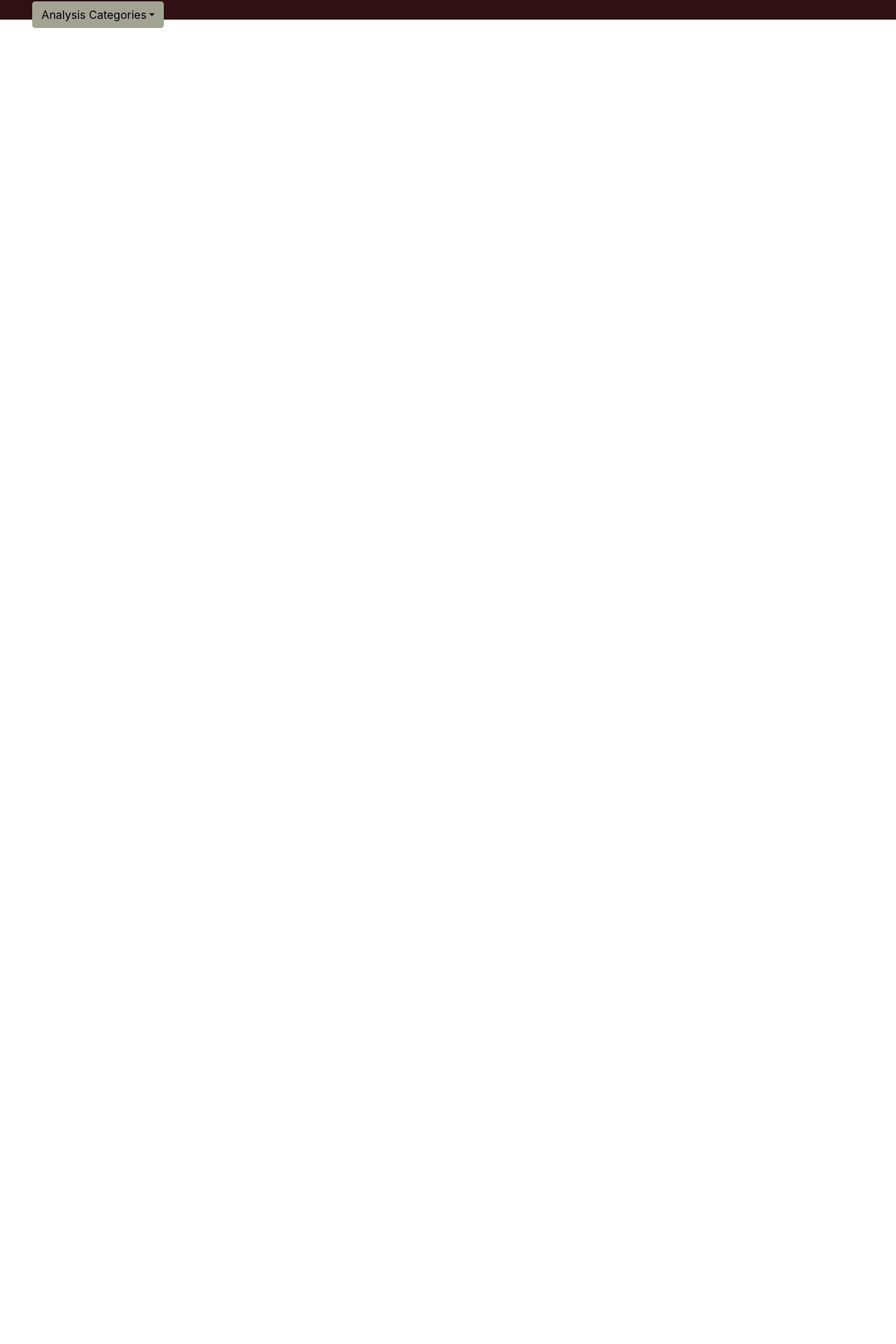
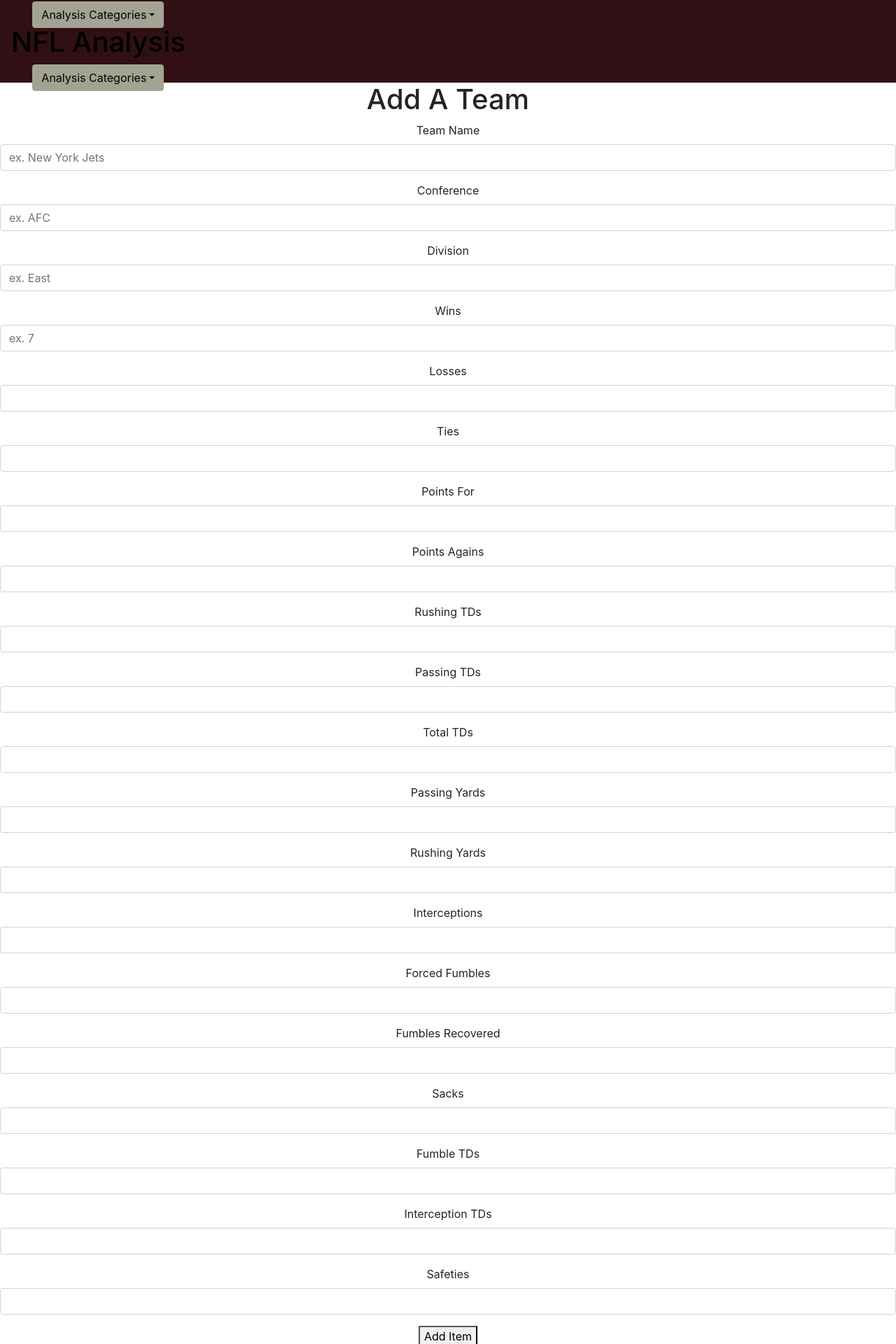
Before and after one commit to Juicester/project4-frontend, a React (Create React App) app: page /addteam in a window 1280 px wide. Shown: the part 62-1982 px from the top of the page at 70% size. Before the commit the page ends 800 px from the top, so only its background shows below. Built offline with nearby package versions, Linux system fonts and the light colour scheme.

Commit message:
Added Create for Teams

```diff
--- a/src/App.js
+++ b/src/App.js
@@ -9,6 +9,7 @@
 import AnalysisPage from './components/AnalysisPage/AnalysisPage';
 import TeamDetails from './components/TeamDetails/TeamDetails';
 import GameDetails from './components/GameDetails/GameDetails';
+import AddTeam from './components/AddTeam/AddTeam';
 
 function App(props) {
 	return (
@@ -120,6 +121,7 @@
 						/>
 					)}
 				/>
+				<Route path={`/addteam`} exact={true} component={AddTeam} />
 			</Switch>
 			{/* <Footer /> */}
 		</div>
--- /dev/null
+++ b/src/components/AddTeam/AddTeam.js
@@ -0,0 +1,245 @@
+import React, { useState } from 'react';
+import Form from 'react-bootstrap/Form';
+import Header from '../Header/Header';
+import './AddTeam.css';
+
+function AddTeam({ match, history }) {
+	const url = 'http://localhost:8000/teams';
+	const [team, setTeam] = useState({
+		team_name: '',
+		conference: '',
+		division: '',
+		wins: '',
+		losses: '',
+		ties: '',
+		points_for: '',
+		points_against: '',
+		rush_td: '',
+		pass_td: '',
+		total_td: '',
+		pass_yards: '',
+		rush_yards: '',
+		int_for: '12',
+		forced_fumbles: '12',
+		fumbles_recovered: '8',
+		sacks: '23',
+		fumble_td: '23',
+		int_td: '23',
+		safeties: '23',
+	});
+
+	function handleChange(e) {
+		setTeam({ ...team, [e.target.name]: e.target.value });
+	}
+
+	function handleSubmit(e) {
+		e.preventDefault();
+		fetch(`${url}`, {
+			method: 'POST',
+			body: JSON.stringify(team),
+			headers: {
+				'Content-Type': 'application/json',
+			},
+		})
+			.then((response) => response.json())
+			.then((response) => {
+				history.push(`/teams/${response.id}`);
+			})
+			.catch(console.error);
+	}
+
+	return (
+		<div className='testing'>
+			<Header />
+			<h1 className='addTitle'>Add A Team</h1>
+			<Form onSubmit={handleSubmit}>
+				<Form.Group controlId='exampleForm.ControlInput1'>
+					<Form.Label>Team Name</Form.Label>
+					<Form.Control
+						type='text'
+						placeholder='ex. New York Jets'
+						name='team_name'
+						onChange={handleChange}
+						className='name-input'
+					/>
+				</Form.Group>
+				<Form.Group controlId='exampleForm.ControlInput1'>
+					<Form.Label>Conference</Form.Label>
+					<Form.Control
+						type='text'
+						placeholder='ex. AFC'
+						name='conference'
+						onChange={handleChange}
+						className='conf-input'
+					/>
+				</Form.Group>
+				<Form.Group controlId='exampleForm.ControlInput1'>
+					<Form.Label>Division</Form.Label>
+					<Form.Control
+						type='text'
+						placeholder='ex. East'
+						name='division'
+						onChange={handleChange}
+						className='div-input'
+					/>
+				</Form.Group>
+				<Form.Group controlId='exampleForm.ControlInput1'>
+					<Form.Label>Wins</Form.Label>
+					<Form.Control
+						type='text'
+						placeholder='ex. 7'
+						name='wins'
+						onChange={handleChange}
+						className='name-input'
+					/>
+				</Form.Group>
+				<Form.Group controlId='exampleForm.ControlInput1'>
+					<Form.Label>Losses</Form.Label>
+					<Form.Control
+						type='text'
+						name='losses'
+						onChange={handleChange}
+						className='cat-input'
+					/>
+				</Form.Group>
+				<Form.Group controlId='exampleForm.ControlInput1'>
+					<Form.Label>Ties</Form.Label>
+					<Form.Control
+						type='text'
+						name='ties'
+						onChange={handleChange}
+						className='cat-input'
+					/>
+				</Form.Group>
+				<Form.Group controlId='exampleForm.ControlInput1'>
+					<Form.Label>Points For</Form.Label>
+					<Form.Control
+						type='text'
+						name='points_for'
+						onChange={handleChange}
+						className='cat-input'
+					/>
+				</Form.Group>
+				<Form.Group controlId='exampleForm.ControlInput1'>
+					<Form.Label>Points Agains</Form.Label>
+					<Form.Control
+						type='text'
+						name='points_against'
+						onChange={handleChange}
+						className='cat-input'
+					/>
+				</Form.Group>
+				<Form.Group controlId='exampleForm.ControlInput1'>
+					<Form.Label>Rushing TDs</Form.Label>
+					<Form.Control
+						type='text'
+						name='rush_td'
+						onChange={handleChange}
+						className='cat-input'
+					/>
+				</Form.Group>
+				<Form.Group controlId='exampleForm.ControlInput1'>
+					<Form.Label>Passing TDs</Form.Label>
+					<Form.Control
+						type='text'
+						name='pass_td'
+						onChange={handleChange}
+						className='cat-input'
+					/>
+				</Form.Group>
+				<Form.Group controlId='exampleForm.ControlInput1'>
+					<Form.Label>Total TDs</Form.Label>
+					<Form.Control
+						type='text'
+						name='total_td'
+						onChange={handleChange}
+						className='cat-input'
+					/>
+				</Form.Group>
+				<Form.Group controlId='exampleForm.ControlInput1'>
+					<Form.Label>Passing Yards</Form.Label>
+					<Form.Control
+						type='text'
+						name='pass_yards'
+						onChange={handleChange}
+						className='cat-input'
+					/>
+				</Form.Group>
+				<Form.Group controlId='exampleForm.ControlInput1'>
+					<Form.Label>Rushing Yards</Form.Label>
+					<Form.Control
+						type='text'
+						name='rush_yards'
+						onChange={handleChange}
+						className='cat-input'
+					/>
+				</Form.Group>
+				<Form.Group controlId='exampleForm.ControlInput1'>
+					<Form.Label>Interceptions</Form.Label>
+					<Form.Control
+						type='text'
+						name='int_for'
+						onChange={handleChange}
+						className='cat-input'
+					/>
+				</Form.Group>
+				<Form.Group controlId='exampleForm.ControlInput1'>
+					<Form.Label>Forced Fumbles</Form.Label>
+					<Form.Control
+						type='text'
+						name='forced_fumbles'
+						onChange={handleChange}
+						className='cat-input'
+					/>
+				</Form.Group>
+				<Form.Group controlId='exampleForm.ControlInput1'>
+					<Form.Label>Fumbles Recovered</Form.Label>
+					<Form.Control
+						type='text'
+						name='fumbles_recovered'
+						onChange={handleChange}
+						className='cat-input'
+					/>
+				</Form.Group>
+				<Form.Group controlId='exampleForm.ControlInput1'>
+					<Form.Label>Sacks</Form.Label>
+					<Form.Control
+						type='text'
+						name='sacks'
+						onChange={handleChange}
+						className='cat-input'
+					/>
+				</Form.Group>
+				<Form.Group controlId='exampleForm.ControlInput1'>
+					<Form.Label>Fumble TDs</Form.Label>
+					<Form.Control
+						type='text'
+						name='fumble_td'
+						onChange={handleChange}
+						className='cat-input'
+					/>
+				</Form.Group>
+				<Form.Group controlId='exampleForm.ControlInput1'>
+					<Form.Label>Interception TDs</Form.Label>
+					<Form.Control
+						type='text'
+						name='int_td'
+						onChange={handleChange}
+						className='cat-input'
+					/>
+				</Form.Group>
+				<Form.Group controlId='exampleForm.ControlInput1'>
+					<Form.Label>Safeties</Form.Label>
+					<Form.Control
+						type='text'
+						name='safeties'
+						onChange={handleChange}
+						className='cat-input'
+					/>
+				</Form.Group>
+				<button type='submit'>Add Item</button>
+			</Form>
+		</div>
+	);
+}
+export default AddTeam;
--- a/src/components/Homepage/Homepage.js
+++ b/src/components/Homepage/Homepage.js
@@ -50,6 +50,9 @@
 					onClick={() => setModalShow(true)}>
 					About this App
 				</Button>
+				<Link className='add-button' to={`/addteam`}>
+					Add a Team
+				</Link>
 				<MyModal show={modalShow} onHide={() => setModalShow(false)} />
 				<Row>
 					<Col>
```
Also changed, not shown: src/components/AddTeam/AddTeam.css (added), src/components/EditTeam/EditTeam.css (added), src/components/EditTeam/EditTeam.js (added).
